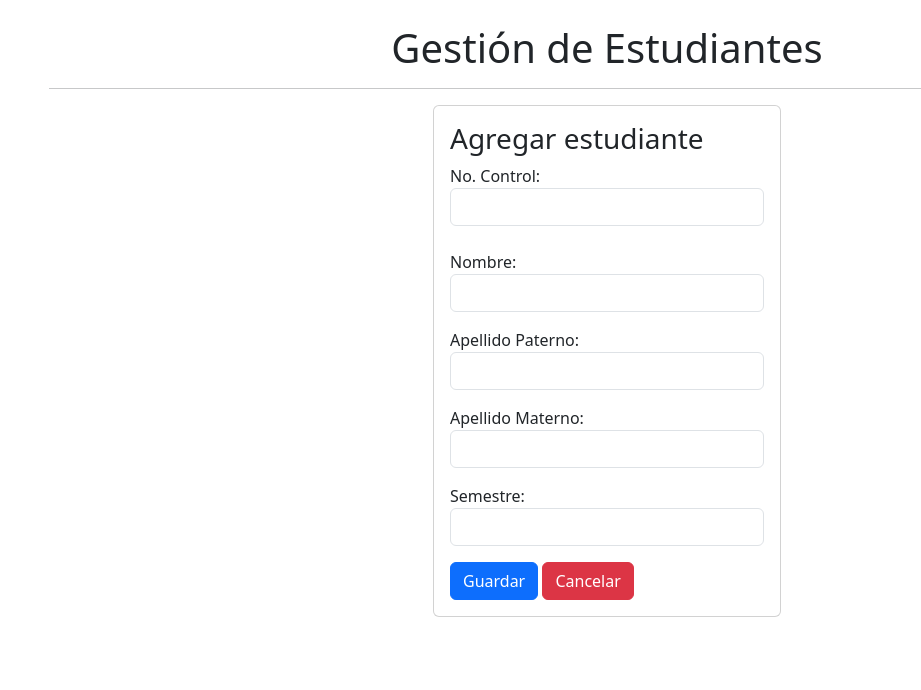
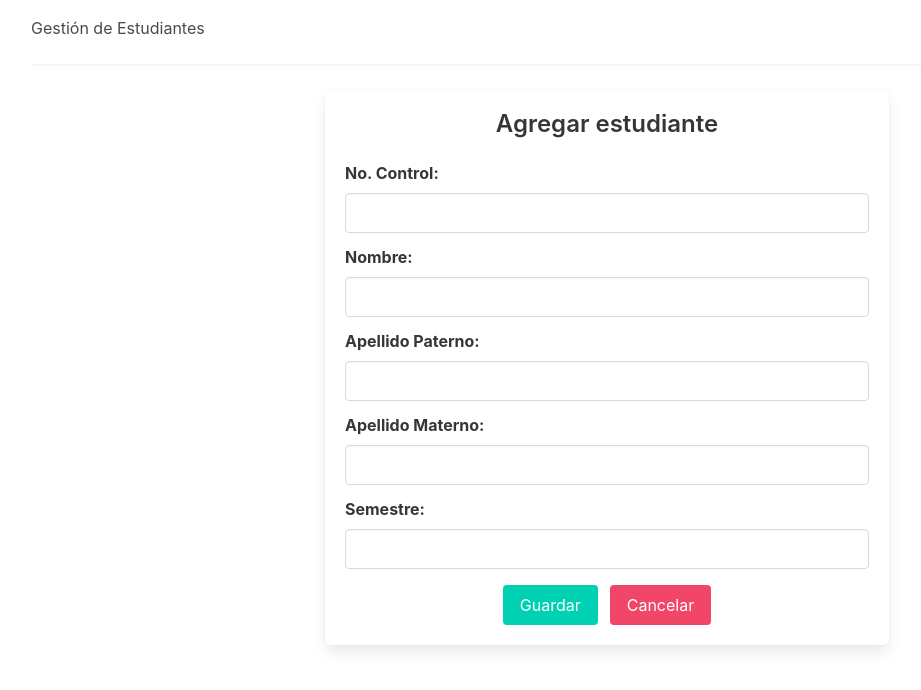
Before and after one commit to FuckJesusHernandez/crud_alumnos2, a Flask app: page /estudiantes/new in a window 1280 px wide. Shown: the top 690 px of the page, without its empty margins (33-954 px from the left). Run offline with Flask 3, Linux system fonts and the light colour scheme.

Commit message:
actualizacion2.0

```diff
--- a/templates/base.html
+++ b/templates/base.html
@@ -3,7 +3,11 @@
 <head>
     <meta charset="UTF-8">
     <meta name="viewport" content="width=device-width, initial-scale=1.0">
-    <link href="https://cdn.jsdelivr.net/npm/bootstrap@5.3.3/dist/css/bootstrap.min.css" rel="stylesheet" integrity="sha384-QWTKZyjpPEjISv5WaRU9OFeRpok6YctnYmDr5pNlyT2bRjXh0JMhjY6hW+ALEwIH" crossorigin="anonymous">
+
+
+    <link rel="stylesheet"
+          href="https://cdn.jsdelivr.net/npm/bulma@0.9.4/css/bulma.min.css">
+
     <title>{% block title %}{% endblock %}</title>
 </head>
 <body>
--- a/templates/create_estudiante.html
+++ b/templates/create_estudiante.html
@@ -1,45 +1,91 @@
 {% extends 'base.html' %}
-{% block title%} Agregar Estudiante {% endblock %}
-{% block content%}
-<div class="row">
-    <div class="col">
-    </div>
-    <div class="col">
-        <div class="card ">
-            <div class="card-body">
-                <h3 class="card-title">Agregar estudiante</h3>
-                <form action="{{ url_for('create_estudiante') }}" method="POST">
-                    <div class="form-group mb-4">
-                        <label for="no_control">No. Control:</label>
-                        <input type="text" class="form-control" id="no_control" name="no_control" required>
+{% block title %} Agregar Estudiante {% endblock %}
+
+{% block content %}
+
+<div class="columns is-centered">
+    <div class="column is-half">
+
+        <div class="box">
+            <h3 class="title is-4 has-text-centered">
+                Agregar estudiante
+            </h3>
+
+            <form action="{{ url_for('create_estudiante') }}" method="POST">
+
+                <div class="field">
+                    <label class="label">No. Control:</label>
+                    <div class="control">
+                        <input class="input"
+                               type="text"
+                               id="no_control"
+                               name="no_control"
+                               required>
                     </div>
-                    <div class="form-group mb-3">
-                        <label for="nombre">Nombre:</label>
-                        <input type="text" class="form-control" id="nombre" name="nombre" required>
+                </div>
+
+                <div class="field">
+                    <label class="label">Nombre:</label>
+                    <div class="control">
+                        <input class="input"
+                               type="text"
+                               id="nombre"
+                               name="nombre"
+                               required>
                     </div>
-                    <div class="form-group mb-3">
-                        <label for="ap_paterno">Apellido Paterno:</label>
-                        <input type="text" class="form-control" id="ap_paterno" name="ap_paterno" required>
+                </div>
+
+                <div class="field">
+                    <label class="label">Apellido Paterno:</label>
+                    <div class="control">
+                        <input class="input"
+                               type="text"
+                               id="ap_paterno"
+                               name="ap_paterno"
+                               required>
                     </div>
-                    <div class="form-group mb-3">
-                        <label for="ap_materno">Apellido Materno:</label>
-                        <input type="text" class="form-control" id="ap_materno" name="ap_materno" required>
+                </div>
+
+                <div class="field">
+                    <label class="label">Apellido Materno:</label>
+                    <div class="control">
+                        <input class="input"
+                               type="text"
+                               id="ap_materno"
+                               name="ap_materno"
+                               required>
                     </div>
-                    <div class="form-group mb-3">
-                        <label for="semestre">Semestre:</label>
-                        <input type="number" class="form-control" id="semestre" name="semestre" required>
+                </div>
+
+                <div class="field">
+                    <label class="label">Semestre:</label>
+                    <div class="control">
+                        <input class="input"
+                               type="number"
+                               id="semestre"
+                               name="semestre"
+                               required>
                     </div>
-                    <button type="submit" class="btn btn-primary">Guardar</button>
-                    <a href="{{ url_for('index') }}" class="btn btn-danger ">Cancelar</a>
+                </div>
 
-                </form>
-            </div>
+                <div class="field is-grouped is-justify-content-center mt-4">
+                    <div class="control">
+                        <button type="submit" class="button is-primary">
+                            Guardar
+                        </button>
+                    </div>
+
+                    <div class="control">
+                        <a href="{{ url_for('index') }}" class="button is-danger">
+                            Cancelar
+                        </a>
+                    </div>
+                </div>
+
+            </form>
         </div>
-    </div>
-    <div class="col">
+
     </div>
 </div>
 
-
-
-{% endblock%}
+{% endblock %}
```
Also changed, not shown: templates/index.html (+30 -11 lines), templates/update_estudiante.html (+73 -29 lines).
